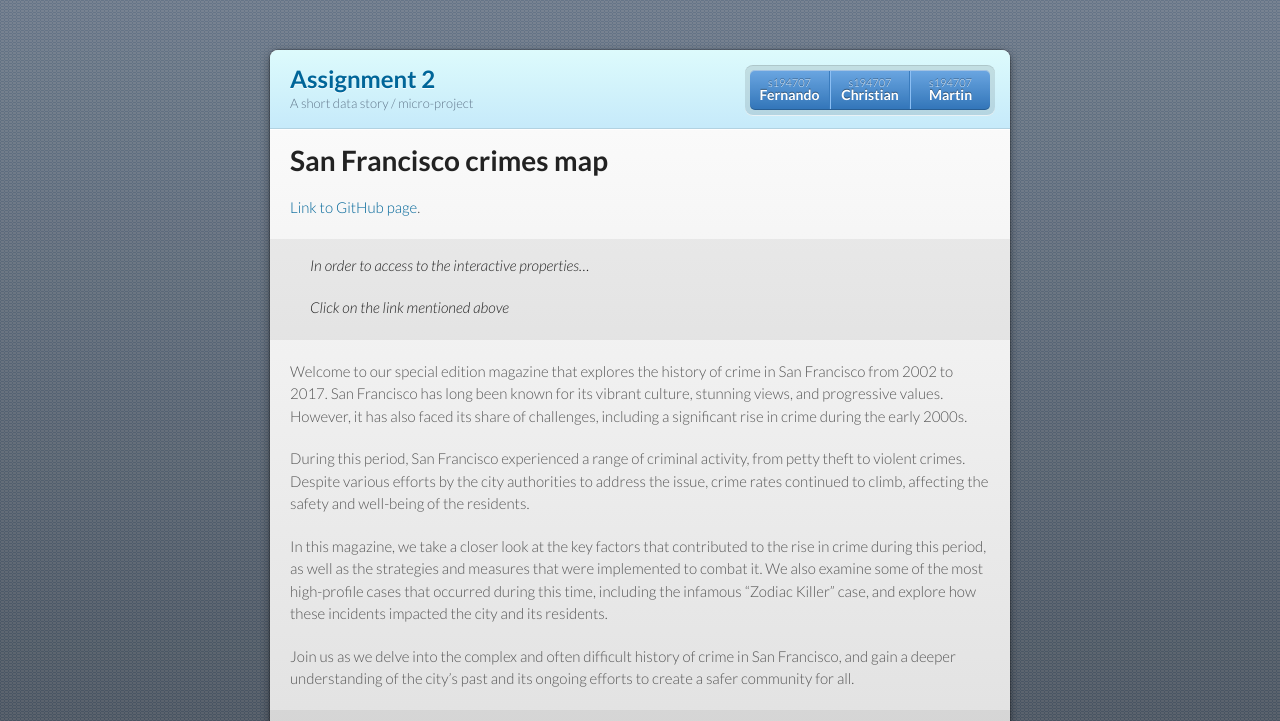
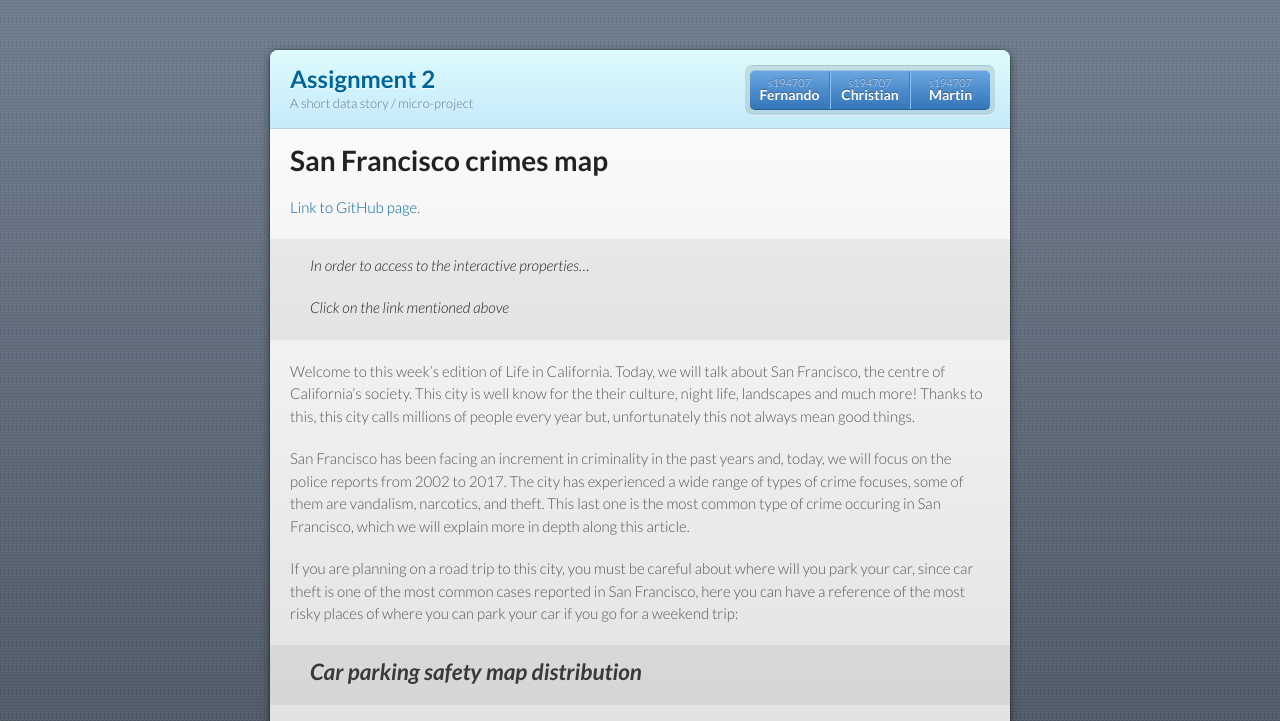
Before and after one commit to kocation/kocation.github.io, a Jekyll site: the page built from index.md, in a window 1280 px wide and 900 px high, cut to the strip 0-721 px from the top of the window. Built offline with Jekyll 4.4.1, drawn with Linux system fonts in a browser that asks for light colours; our own code applies the rules of GitHub Pages for plain Markdown files.

Commit message:
Update index.md

```diff
--- a/index.md
+++ b/index.md
@@ -13,13 +13,11 @@ layout: default
 >Click on the link mentioned above
 >
 
-Welcome to our special edition magazine that explores the history of crime in San Francisco from 2002 to 2017. San Francisco has long been known for its vibrant culture, stunning views, and progressive values. However, it has also faced its share of challenges, including a significant rise in crime during the early 2000s.
+Welcome to this week's edition of Life in California. Today, we will talk about San Francisco, the centre of California's society. This city is well know for the their culture, night life, landscapes and much more! Thanks to this, this city calls millions of people every year but, unfortunately this not always mean good things.
 
-During this period, San Francisco experienced a range of criminal activity, from petty theft to violent crimes. Despite various efforts by the city authorities to address the issue, crime rates continued to climb, affecting the safety and well-being of the residents.
+San Francisco has been facing an increment in criminality in the past years and, today, we will focus on the police reports from 2002 to 2017. The city has experienced a wide range of types of crime focuses, some of them are vandalism, narcotics, and theft. This last one is the most common type of crime occuring in San Francisco, which we will explain more in depth along this article.
 
-In this magazine, we take a closer look at the key factors that contributed to the rise in crime during this period, as well as the strategies and measures that were implemented to combat it. We also examine some of the most high-profile cases that occurred during this time, including the infamous "Zodiac Killer" case, and explore how these incidents impacted the city and its residents.
-
-Join us as we delve into the complex and often difficult history of crime in San Francisco, and gain a deeper understanding of the city's past and its ongoing efforts to create a safer community for all.
+If you are planning on a road trip to this city, you must be careful about where will you park your car, since car theft is one of the most common cases reported in San Francisco, here you can have a reference of the most risky places of where you can park your car if you go for a weekend trip:
 
 
 >
```
